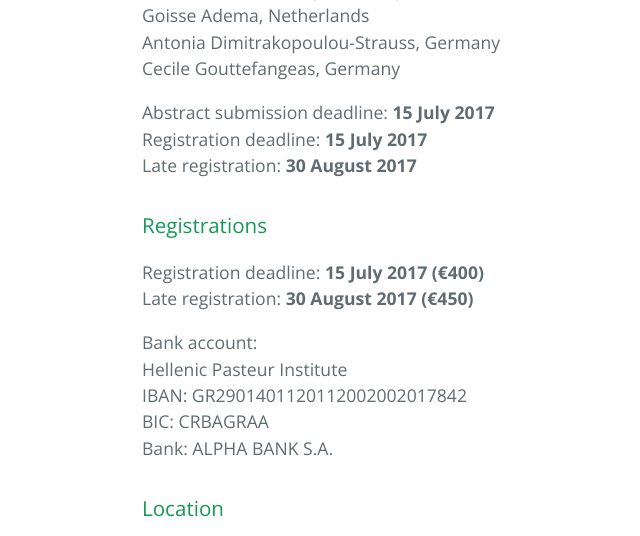
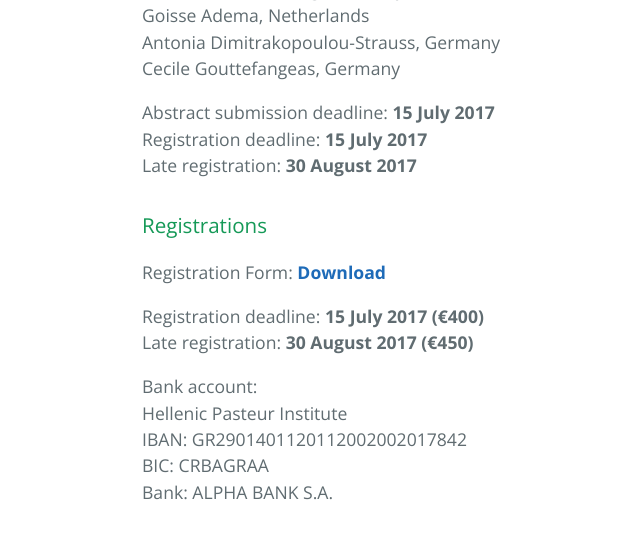
Before and after one commit to moodmosaic/pivac17, a Jekyll site: the page index.html, which Jekyll copies as it is, in a window 1280 px wide and 900 px high, scrolled down 2613 px, cut to the strip 0-536 px from the top of the window. Shown: the whole strip, without its empty margins (82-722 px from the left). Built offline with Jekyll 4.4.1, drawn with Linux system fonts in a browser that asks for light colours.

Commit message:
Add registration form.

```diff
--- a/index.html
+++ b/index.html
@@ -110,10 +110,12 @@ Late registration: <b>30 August 2017</b></p>
 <h3>
 <a id="registrations" class="anchor" href="#registrations" aria-hidden="true"><span aria-hidden="true" class="octicon octicon-link"></span></a>Registrations</h3>
 
+<p>Registration Form: <a href="/docs/registration_form.docx"><b>Download</b></a></p>
+
 <p>Registration deadline: <b>15 July 2017 (€400)</b>
 <br>
 Late registration: <b>30 August 2017 (€450)</b>
-<br>
+
 <p>Bank account:
 <br>Hellenic Pasteur Institute
 <br>IBAN: GR2901401120112002002017842
```
Also changed, not shown: 1 other file.
